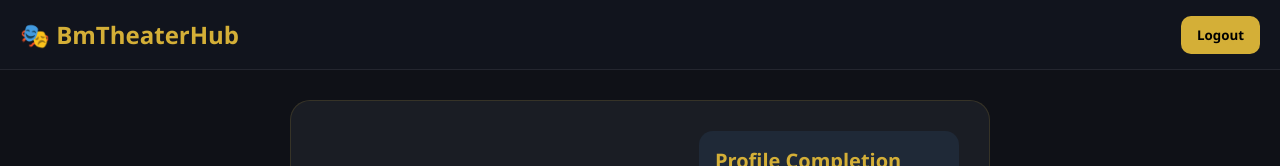
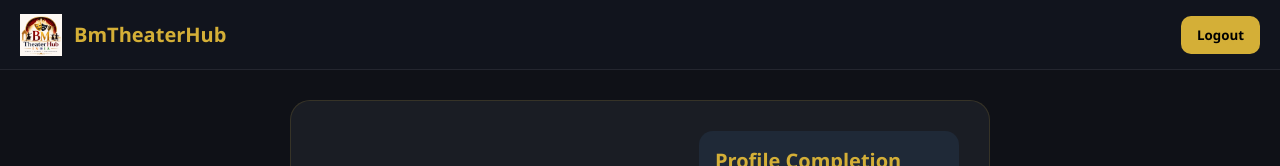
Before and after one commit to babloo3425-sys/BmTheaterHub, a website: page frontend/dashboard.html in a window 1280 px wide. Shown: the top 166 px of the page. Drawn offline with Linux system fonts and the light colour scheme; no server answers; sample sign-in values are in the browser's storage.

Commit message:
Add BMTheaterHub logo to dashboard header

```diff
--- a/frontend/css/dashboard.css
+++ b/frontend/css/dashboard.css
@@ -531,6 +531,38 @@ body{
 
 }
 
+.logo{
+
+    display:flex;
+
+    align-items:center;
+
+    gap:12px;
+
+}
+
+.logo-img{
+
+    width:42px;
+
+    height:42px;
+
+    object-fit:contain;
+
+}
+
+.logo-text{
+
+    font-size:20px;
+
+    font-weight:700;
+
+    color:#d4af37;
+
+    white-space:nowrap;
+
+}
+
 /* =========================================
    Admin Button
 ========================================= */
--- a/frontend/dashboard.html
+++ b/frontend/dashboard.html
@@ -11,7 +11,19 @@
 
     <header class="topbar">
 
-        <h2>🎭 BmTheaterHub</h2>
+    <div class="logo">
+
+        <img
+            src="images/logo.png"
+            alt="BMTheaterHub Logo"
+            class="logo-img"
+        >
+
+        <span class="logo-text">
+            BmTheaterHub
+        </span>
+
+    </div>
 
     <button
 
```
